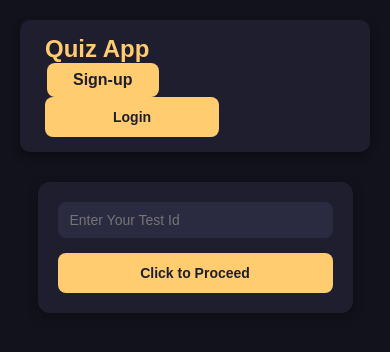
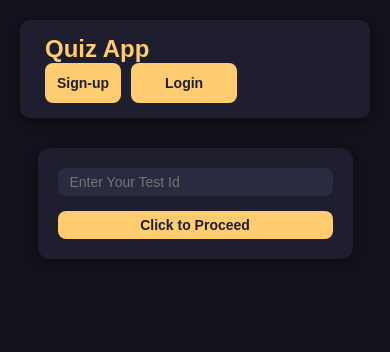
Before and after one commit to Ajay-go/quiz_app, a React (Vite) app in the folder frontend/: page / in a window 390 px wide. Shown: the top 352 px of the page. Built offline with nearby package versions, Linux system fonts and the light colour scheme.

Commit message:
some css change

```diff
--- a/frontend/src/pages/Landing.jsx
+++ b/frontend/src/pages/Landing.jsx
@@ -9,15 +9,12 @@ const Landing = () => {
 
     useEffect(() => {
         const storedUser = localStorage.getItem("user");
-        if (storedUser) {
-            setUser(JSON.parse(storedUser)); // parse JSON string
-        }
+        if (storedUser) setUser(JSON.parse(storedUser));
     }, []);
 
     const handleProceedClick = () => {
         if (!user) return alert("Login to proceed");
         if (!testId) return alert("Enter a valid Test ID");
-
         navigate(`/quiz/${testId}`);
     }
 
@@ -29,19 +26,18 @@ const Landing = () => {
         <div className='container'>
             <nav className='nav-bar'>
                 <h1 className='brand-name'>Quiz App</h1>
+
+                {!user ? (
                     <div className="nav-buttons">
-                    {!user ? (
-                        <>
                         <button className='signup-btn' onClick={handleSignupClick}>Sign-up</button>
                         <button className="login-btn" onClick={handleLoginClick}>Login</button>
-                        </>
+                    </div>
                 ) : (
-                        <>
+                    <div className="nav-buttons">
                         <span className='user-name'>Hello, {user.name}</span>
                         <button className='profile-btn' onClick={handleProfileClick}>Profile</button>
-                        </>
+                    </div>
                 )}
-                </div>
             </nav>
 
             <div className="input-card">
--- a/frontend/src/styles/Landing.css
+++ b/frontend/src/styles/Landing.css
@@ -1,15 +1,18 @@
-/* Landing.css */
+/* -------------------------
+   Landing Page Styles
+--------------------------*/
 
-/* Container background + full height */
+/* Container */
 .container {
   min-height: 100vh;
   background: #12121c;
-  /* darker background than card */
   color: #ffffff;
   font-family: Arial, sans-serif;
+  display: flex;
+  flex-direction: column;
 }
 
-/* Navbar (reusing header theme) */
+/* Navbar */
 .nav-bar {
   padding: 1rem 10%;
   background: #1e1e2f;
@@ -18,59 +21,58 @@
   justify-content: space-between;
   align-items: center;
   box-shadow: 0 4px 8px rgba(0, 0, 0, 0.3);
+  position: sticky;
+  top: 0;
+  z-index: 100;
 }
 
+/* Brand name */
 .brand-name {
   font-size: 1.8rem;
   font-weight: bold;
   color: #ffcc70;
+  margin: 10px;
 }
 
-.signup-login-btn {
+/* Navbar buttons container */
+.nav-buttons {
   display: flex;
-  justify-content: center;
-  /* center horizontally */
   align-items: center;
   gap: 10px;
-  /* optional spacing between buttons */
+  /* space between buttons */
 }
 
-/* Sign-up / Login / Profile buttons */
+/* Buttons */
 .signup-btn,
+.login-btn,
 .profile-btn {
-  box-sizing: content-box;
   padding: 8px 16px;
-  border: none;
   border-radius: 8px;
+  height: 40px;
+  width: 120px;
   font-weight: bold;
   cursor: pointer;
-  transition: background 0.2s ease-in-out;
+  font-size: 1rem;
+  white-space: nowrap;
+  transition: all 0.2s ease-in-out;
+}
+
+/* Sign-up */
+.signup-btn {
   background: #ffcc70;
   color: #1e1e2f;
-  min-width: 100px;
-  white-space: nowrap;
-  font-size: 1rem;
-  min-width: 80px;
-  margin-left: 1%;
+  border: none;
 }
 
 .signup-btn:hover {
   background: #e6b85f;
 }
 
-.signup-login-btn .login-btn {
-  box-sizing: content-box;
-  padding: 8px 16px;
-  border: none;
-  border-radius: 8px;
-  font-weight: bold;
-  transition: background 0.2s ease-in-out;
+/* Login */
+.login-btn {
   background: transparent;
   color: #ffcc70;
-  white-space: nowrap;
-  min-width: 80px;
   border: 2px solid #ffcc70;
-
 }
 
 .login-btn:hover {
@@ -78,20 +80,29 @@
   color: #1e1e2f;
 }
 
+/* Profile */
 .profile-btn {
   background: #ffcc70;
   color: #1e1e2f;
+  border: none;
 }
 
 .profile-btn:hover {
   background: #e6b85f;
 }
 
-/* Input card (matching question-card style) */
+/* User greeting */
+.user-name {
+  font-weight: bold;
+  color: #ffcc70;
+}
+
+/* Input card */
 .input-card {
   width: 80%;
   max-width: 500px;
-  margin: 10rem auto;
+  margin: auto;
+  margin-top: 10vh;
   padding: 25px 30px;
   background: #1e1e2f;
   border-radius: 12px;
@@ -104,14 +115,7 @@
   transform: translateY(-3px);
 }
 
-.input-card label {
-  display: block;
-  margin-bottom: 10px;
-  font-size: 18px;
-  color: #ffcc70;
-  text-align: left;
-}
-
+/* Input field */
 .input-card input {
   width: 100%;
   padding: 10px 12px;
@@ -146,7 +150,7 @@
   background: #e6b85f;
 }
 
-/* ✅ Responsive */
+/* Responsive */
 @media (max-width: 600px) {
   .brand-name {
     font-size: 1.4rem;
@@ -155,17 +159,15 @@
   .input-card {
     width: 90%;
     padding: 20px;
+    margin-top: 5vh;
   }
 
-  .input-card label {
-    font-size: 16px;
-  }
-
-  .input-card input {
+  .input-card input,
+  .proceed-btn,
+  .signup-btn,
+  .login-btn,
+  .profile-btn {
     font-size: 14px;
-  }
-
-  .proceed-btn {
-    font-size: 14px;
+    padding: 6px 12px;
   }
 }
```
Lines whose indentation alone changed are shown as unchanged.
